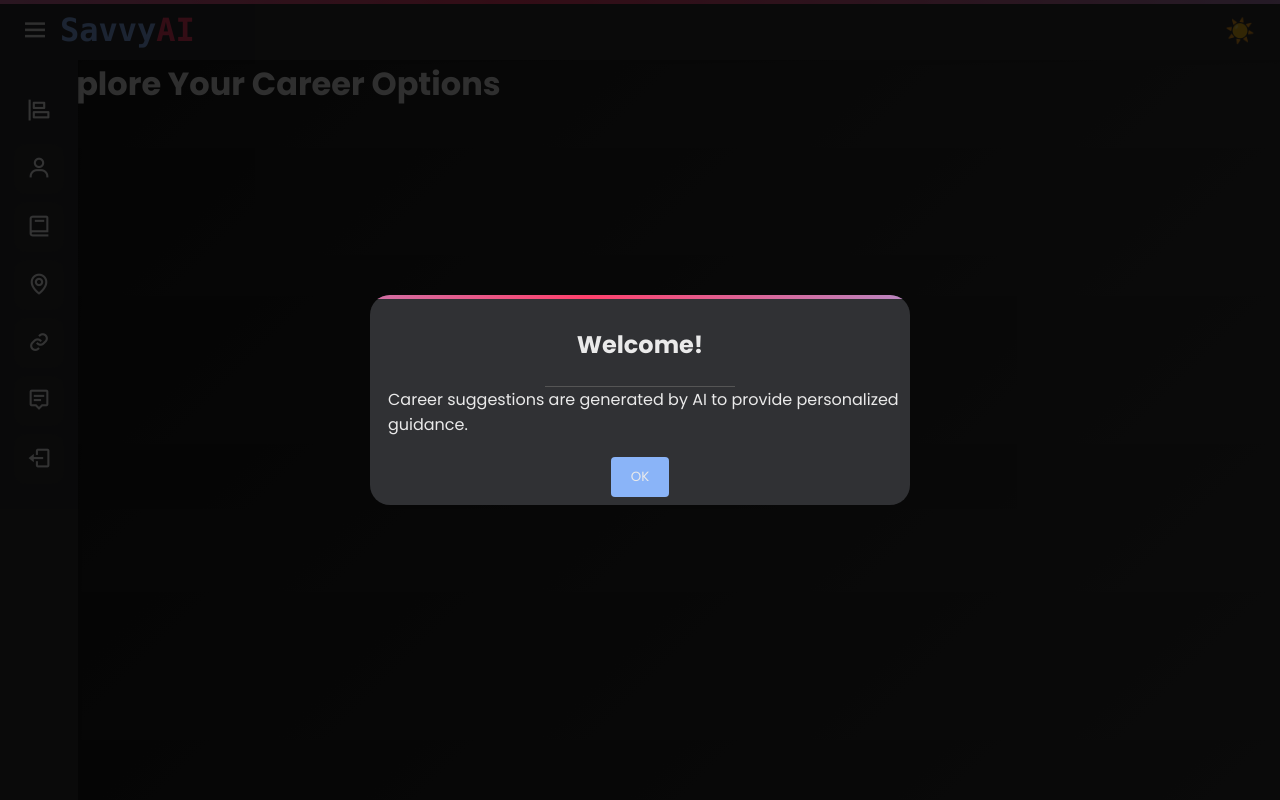
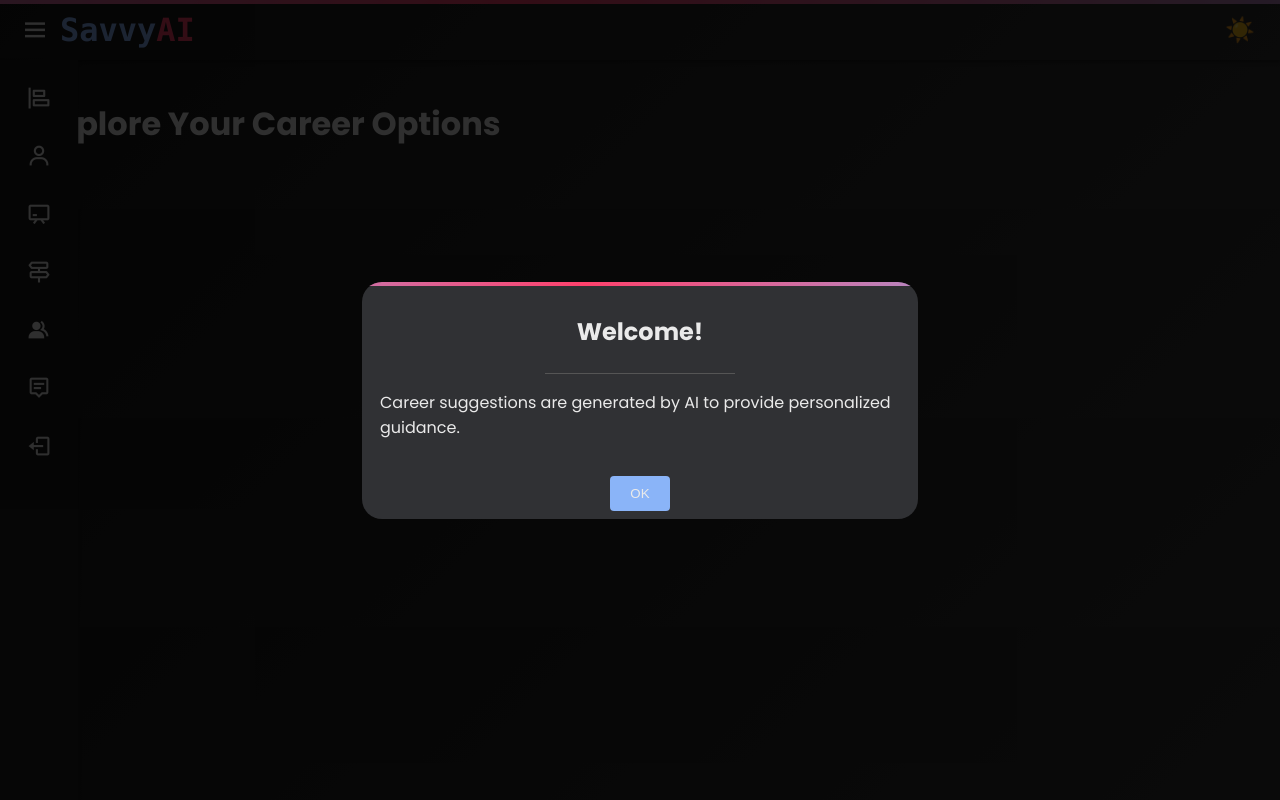
Before and after one commit to rahulm16/main_project, a Flask app: page /suggestions in a window 1280 px wide. Run offline with Flask 3, Linux system fonts and the light colour scheme; data that the repository does not hold is empty; some libraries are stand-ins or nearby versions.

Commit message:
Sidebar Added

```diff
--- a/app.py
+++ b/app.py
@@ -598,7 +598,7 @@ def show_suggestions():
     # Retrieve suggestions from MongoDB
     suggestions = mongo.db.career_suggestions.find()
     suggestions_list = list(suggestions)  # Convert cursor to list
-    return render_template('suggestions.html', suggestions=suggestions_list, user=session.get('user'))
+    return render_template('suggestions.html', show_hamburger_menu=True, suggestions=suggestions_list, user=session.get('user'))
 
 @app.route('/update-nptel-courses')
 def update_nptel_courses():
@@ -683,6 +683,7 @@ def learning():
             })
 
         return render_template('learning.html',
+                           show_hamburger_menu=True,
                            careers_courses=careers_courses,
                            youtube_resources=youtube_resources,
                            nptel_courses=nptel_courses,
@@ -830,7 +831,7 @@ def roadmap():
     career_collection = db['career_suggestions']
     # Fetch all careers from career_suggestions collection
     careers = list(career_collection.find({}, {'career': 1, 'roadmap': 1}))
-    return render_template('roadmap.html', careers=careers, user=session.get('user'))
+    return render_template('roadmap.html', show_hamburger_menu=True, careers=careers, user=session.get('user'))
 
 def json_serialize(data):
     """
@@ -871,7 +872,7 @@ def feedback_page():
     """Render the feedback page"""
     if 'user' not in session:
         return redirect(url_for('login'))
-    return render_template('feedback.html', user=session.get('user'))
+    return render_template('feedback.html', show_hamburger_menu=True, user=session.get('user'))
 
 @app.route('/api/submit-feedback', methods=['POST'])
 def submit_feedback():
--- a/static/scripts/header.js
+++ b/static/scripts/header.js
@@ -94,6 +94,17 @@ document.addEventListener('DOMContentLoaded', () => {
         checkSessionData
     };
 
+
+    window.addEventListener('scroll', function() {
+        const header = document.querySelector('header');
+        if (window.scrollY > 0) {  // If the page is scrolled
+            header.classList.add('scrolled'); // Add the 'scrolled' class to the header
+        } else {
+            header.classList.remove('scrolled'); // Remove the 'scrolled' class when at the top
+        }
+    });
+
+
     // Call checkSessionData on page load
     checkSessionData();
 });
--- a/static/scripts/sidebar.js
+++ b/static/scripts/sidebar.js
@@ -2,7 +2,9 @@ document.addEventListener('DOMContentLoaded', function () {
     const hamburgerMenu = document.getElementById('hamburger-menu');
     const sidebar = document.querySelector('.sidebar');
     const container = document.querySelector('.container');
+    const logoutLink = document.getElementById('logout-link'); // Log out link
 
+    // Toggle the sidebar open/close when hamburger is clicked
     hamburgerMenu.addEventListener('click', () => {
         sidebar.classList.toggle('open'); // Toggle sidebar open/close
         container.classList.toggle('shifted'); // Shift container accordingly
@@ -12,4 +14,30 @@ document.addEventListener('DOMContentLoaded', function () {
             hamburgerMenu.classList.replace('bx-menu', 'bx-menu');
         }
     });
+
+    // Handle the logout functionality
+    logoutLink.addEventListener('click', function (e) {
+        e.preventDefault(); // Prevent the default link action (navigation)
+
+        fetch('/api/logout', {  // Directly use the logout route
+            method: 'POST',
+            headers: {
+                'Content-Type': 'application/json',
+            },
+            body: JSON.stringify({})  // Send an empty body, as we only need to trigger the logout
+        })
+        .then(response => response.json())
+        .then(data => {
+            if (data.success) {
+                // Redirect the user after successful logout
+                window.location.href = '/';  // Or your desired redirect URL
+            } else {
+                alert('Logout failed!');
+            }
+        })
+        .catch(error => {
+            console.error('Error:', error);
+            alert('An error occurred. Please try again.');
+        });
+    });
 });
--- a/static/styles/feedback.css
+++ b/static/styles/feedback.css
@@ -25,7 +25,7 @@ body.light-mode {
     --star-color: #bbbbbb;
 }
 
-body, html {
+body {
     font-family: 'Poppins', Arial, sans-serif;
     background: var(--bg-color);
     color: var(--text-color);
--- a/static/styles/header.css
+++ b/static/styles/header.css
@@ -6,10 +6,12 @@
   --card-text-color: yellow;
   --text-color: #eaeaea;
   --bg-color: linear-gradient(135deg, #181818 0%, #333 100%);
+  --dark-bg-color: rgba(24, 24, 24, 1);
   --card-bg-color: #303134;
   --autofill-bg: #3c4043;
   --input-bg-color: #333;
   --border-color: #555555;
+  --slider-bg-color: #181818; /* Dark slider background */
   --secondary-color-rgb: 138, 180, 248;
   --transition-default: 0.3s ease;
   --chat-user: #9c9c9c;
@@ -23,10 +25,12 @@ body.light-mode {
   --card-text-color: black;
   --text-color: #202124;
   --bg-color: linear-gradient(135deg, #f8f9fa 0%, #dbe0e4 100%);
+  --dark-bg-color: rgba(248, 249, 250, 1);
   --card-bg-color: #ffffff;
   --autofill-bg: #DBE2EF;
   --input-bg-color: #f1f3f4;
   --border-color: #dadce0;
+  --slider-bg-color: #f8f9fa; /* Light slider background */
   --secondary-color-rgb: 26, 115, 232;
   --chat-user: #3F72AF;
   --suggestion-hover: #8EACCD
@@ -38,7 +42,22 @@ header {
   align-items: center;
   height: 40px;
   padding: 10px 20px;
-  background-color: transparent;
+  box-shadow: 0 2px 4px rgba(0, 0, 0, 0.4);
+  background-color: transparent; /* Retain transparent background */
+  position: fixed; /* Fix the header to the top */
+  top: 0; /* Align it to the top of the viewport */
+  left: 0; /* Ensure it starts from the left edge */
+  right: 0; /* Ensure it spans the entire width of the viewport */
+  z-index: 1000; /* Keep it above other elements */
+}
+
+body {
+  margin-top: 80px; /* Adjust for header height (40px height + 20px padding) to prevent overlap */
+}
+
+/* Add a background color to the header when scrolling */
+header.scrolled {
+  background-color: var(--dark-bg-color); /* Semi-transparent dark background */
 }
 
 .header-buttons {
--- a/static/styles/login.css
+++ b/static/styles/login.css
@@ -28,7 +28,7 @@ body.light-mode {
 }
 
 /* Base Styles */
-body, html {
+body {
     margin: 0;
     padding: 0;
     font-family: 'Poppins', sans-serif;
--- a/static/styles/roadmap.css
+++ b/static/styles/roadmap.css
@@ -52,6 +52,8 @@ body {
 
 .body-container {
     padding: 20px;
+    padding-left: 200px;
+    padding-right: 200px;
 }
 
 .middle-column {
--- a/static/styles/sidebar.css
+++ b/static/styles/sidebar.css
@@ -1,9 +1,11 @@
+/* Variables for Light and Dark Modes */
 :root {
     --primary-color: #303134; /* Dark primary color */
     --secondary-color: #8ab4f8; /* Dark secondary color */
     --tertiary-color: #FF416C; /* Dark tertiary color */
     --text-color: #eaeaea; /* Dark text color */
     --bg-color: linear-gradient(135deg, #181818 0%, #333 100%); /* Dark background gradient */
+    --dark-bg-color: rgba(28, 28, 28, 1);
     --border-color: #555555; /* Dark border color */
     --slider-bg-color: #181818; /* Dark slider background */
     --slider-thumb-color: #8ab4f8; /* Dark slider thumb color */
@@ -15,31 +17,26 @@ body.light-mode {
     --tertiary-color: #d93025; /* Light tertiary color */
     --text-color: #202124; /* Light text color */
     --bg-color: linear-gradient(135deg, #f8f9fa 0%, #dbe0e4 100%); /* Light background gradient */
+    --dark-bg-color: rgba(248, 249, 250, 1);
     --border-color: #ffffff; /* Light border color */
     --slider-bg-color: #f1f3f4; /* Light slider background */
     --slider-thumb-color: #1a73e8; /* Light slider thumb color */
 }
-/* Universal Styles */
-* {
-    margin: 0;
-    padding: 0;
-    box-sizing: border-box;
-    font-family: "Poppins", sans-serif;
-}
 
-/* Sidebar Styling */
 .sidebar {
     position: fixed;
     left: 0;
-    top: 60px; /* Sidebar starts right below the header (height = 60px) */
-    height: calc(100vh - 60px); /* Full height minus the header's height */  /* Sidebar height adjusted to account for the header */
+    top: 60px;
+    height: calc(100vh - 60px);
     width: 78px;
+    background: var(--dark-bg-color);
     color: var(--text-color);
-    background: var(--primary-color);
     box-shadow: 0 2px 4px rgba(0, 0, 0, 0.2);
     padding: 6px 14px;
     z-index: 1000;
     transition: all 0.5s ease;
+    box-sizing: border-box;
+    font-family: "Poppins", sans-serif;
 }
 
 .sidebar.open {
@@ -54,9 +51,9 @@ body.light-mode {
 }
 
 .sidebar .logo-details .logo_name {
-    color: #fff;
     font-size: 20px;
     font-weight: 600;
+    color: var(--text-color);
     opacity: 0;
     transition: all 0.5s ease;
 }
@@ -65,7 +62,6 @@ body.light-mode {
     opacity: 1;
 }
 
-
 .sidebar .logo-details #btn {
     font-size: 22px;
     cursor: pointer;
@@ -73,7 +69,7 @@ body.light-mode {
 }
 
 .sidebar i {
-    color: #fff;
+    color: var(--text-color);
     height: 60px;
     min-width: 50px;
     font-size: 28px;
@@ -82,7 +78,8 @@ body.light-mode {
 }
 
 .sidebar .nav-list {
-    margin-top: 20px;
+    margin: 0px;
+    padding: 0px;
 }
 
 .sidebar li {
@@ -106,7 +103,7 @@ body.light-mode {
     border-radius: 12px;
     text-decoration: none;
     color: var(--text-color);
-    background: var(--primary-color);
+
     transition: all 0.4s ease;
 }
 
@@ -115,16 +112,14 @@ body.light-mode {
 }
 
 .sidebar li a .links_name {
-    opacity: 0; /* Hidden when sidebar is collapsed */
+    opacity: 0;
     white-space: nowrap;
     transition: 0.4s;
 }
 
 .sidebar.open li a .links_name {
-    opacity: 1; /* Visible when sidebar is expanded */
+    opacity: 1;
 }
-
-
 
 .sidebar li .tooltip {
     position: absolute;
@@ -147,10 +142,9 @@ body.light-mode {
 }
 
 .sidebar.open li .tooltip {
-    display: none; /* Hide tooltips when sidebar is expanded */
+    display: none;
 }
 
-/* Sidebar Profile Section */
 .sidebar li.profile {
     position: fixed;
     bottom: 0;
@@ -179,7 +173,7 @@ body.light-mode {
 
 .sidebar li.profile .name,
 .sidebar li.profile .job {
-    color: #fff;
+    color: var(--text-color);
     font-size: 15px;
 }
 
@@ -201,57 +195,9 @@ body.light-mode {
     background: none;
 }
 
-/* Home Section */
-.home-section {
-    position: relative;
-    background: #e4e9f7;
-    min-height: 100vh;
-    top: 60px; /* Content starts below the header */
-    left: 78px;
-    width: calc(100% - 78px);
-    transition: all 0.5s ease;
-}
-
 .sidebar.open ~ .home-section {
     left: 250px; /* Adjust content margin when sidebar is open */
     width: calc(100% - 250px);
-}
-
-
-.home-section .text {
-    font-size: 25px;
-    font-weight: 500;
-    color: #11101D;
-    margin: 18px;
-    position: relative;
-    background: #e4e9f7;
-    min-height: 100vh; /* Ensure full height */
-    margin-left: 78px; /* Adjust margin for sidebar */
-    padding-top: 60px; /* Ensure content starts below header */
-    transition: margin-left 0.5s ease;
-}
-
-/* Header Styling */
-/* Header Styling */
-header {
-    display: flex;
-    justify-content: space-between;
-    align-items: center;
-    padding: 10px 20px;
-    background-color: var(--primary-color);
-    box-shadow: 0 2px 4px rgba(0, 0, 0, 0.1);
-    z-index: 100;
-    height: 60px; /* Adjust the header height if needed */
-}
-
-.header-buttons {
-    display: flex;
-    gap: 10px;
-}
-
-.header-container {
-    display: flex;
-    align-items: center;
 }
 
 #hamburger-menu {
@@ -261,3 +207,8 @@ header {
     text-align: center;
     transition: all 0.5s ease;
 }
+
+.header-container {
+    display: flex;
+    align-items: center;
+}
--- a/static/styles/suggestions.css
+++ b/static/styles/suggestions.css
@@ -38,6 +38,7 @@ body {
 .container {
     max-width: 1200px;
     margin: 0 auto;
+    margin-top: 100px;
 }
 
 .career-grid {
--- a/templates/feedback.html
+++ b/templates/feedback.html
@@ -12,7 +12,9 @@
     <script id="user-data" type="application/json">
         {{ user | tojson }}
     </script>
+
     {% include 'header.html' %}
+    {% include 'sidebar.html' %}
 
     <section class="feedback">
         <main>
@@ -90,5 +92,6 @@
 
     <script src="{{ url_for('static', filename='scripts/feedback.js') }}"></script>
     <script src="{{ url_for('static', filename='scripts/header.js') }}"></script>
+    <script src="{{ url_for('static', filename='scripts/sidebar.js') }}"></script>
 </body>
 </html>
--- a/templates/header.html
+++ b/templates/header.html
@@ -1,6 +1,10 @@
-<!-- header.html -->
 <header>
-    <h1><span class="savvy">Savvy</span><span class="ai">AI</span></h1>
+    <div class="header-container">
+        {% if show_hamburger_menu %}
+            <i class='bx bx-menu' id="hamburger-menu"></i>
+        {% endif %}
+        <h1><span class="savvy">Savvy</span><span class="ai">AI</span></h1>
+    </div>
     <link rel="stylesheet" href="{{ url_for('static', filename='styles/header.css') }}">
 
     <div class="header-buttons">
--- a/templates/learning.html
+++ b/templates/learning.html
@@ -11,7 +11,10 @@
     <script id="user-data" type="application/json">
         {{ user | tojson }}
     </script>
+
     {% include 'header.html' %}
+    {% include 'sidebar.html' %}
+
     <h1 class="learning-container">Learning Resources</h1>
     <div class="container" id="container">
         <div class="learning-resources">
@@ -130,6 +133,7 @@
         </div>
     </div>
     <script src="{{ url_for('static', filename='scripts/header.js') }}"></script>
+    <script src="{{ url_for('static', filename='scripts/sidebar.js') }}"></script>
     <script>
         function showCourseDetails(courseData) {
     const course = typeof courseData === 'string' ? JSON.parse(courseData) : courseData;
--- a/templates/login.html
+++ b/templates/login.html
@@ -12,6 +12,7 @@
 </head>
 
 <body class="dark-mode">
+
     {% include 'header.html' %}
 
     <div id="alert-message" class="alert-message" style="display: none;"></div>
--- a/templates/roadmap.html
+++ b/templates/roadmap.html
@@ -14,6 +14,8 @@
     </script>
 
     {% include 'header.html' %}
+    {% include 'sidebar.html' %}
+
     <div class="body-container">
         <h1 class="gradient-text">Detailed Roadmap</h1>
         <div class="career-grid">
@@ -43,5 +45,6 @@
     </div>
     <script src="{{ url_for('static', filename='scripts/roadmap.js') }}"></script>
     <script src="{{ url_for('static', filename='scripts/header.js') }}"></script>
+    <script src="{{ url_for('static', filename='scripts/sidebar.js') }}"></script>
 </body>
 </html>
--- a/templates/sidebar.html
+++ b/templates/sidebar.html
@@ -3,10 +3,10 @@
     <ul class="nav-list">
         <li>
             <a href="{{ url_for('show_suggestions') }}">
-                <i class='bx bx-objects-horizontal-left'></i>
-                <span class="links_name">Career path</span>
+                <i class='bx bx-objects-horizontal-left'></i> <!-- Best Icon for Career Path -->
+                <span class="links_name">Career Path</span>
             </a>
-            <span class="tooltip">Career path</span>
+            <span class="tooltip">Career Path</span>
         </li>
         <li>
             <a href="#">
@@ -17,21 +17,21 @@
         </li>
         <li>
             <a href="{{ url_for('learning') }}">
-                <i class='bx bx-book'></i>
+                <i class='bx bx-chalkboard'></i> <!-- Best Icon for Learning -->
                 <span class="links_name">Learning</span>
             </a>
             <span class="tooltip">Learning</span>
         </li>
         <li>
             <a href="{{ url_for('roadmap') }}">
-                <i class='bx bx-map'></i>
+                <i class='bx bx-directions'></i> <!-- Best Icon for Roadmap -->
                 <span class="links_name">Roadmap</span>
             </a>
             <span class="tooltip">Roadmap</span>
         </li>
         <li>
             <a href="#">
-                <i class='bx bx-link'></i>
+                <i class='bx bxs-group'></i> <!-- Best Icon for Connect -->
                 <span class="links_name">Connect</span>
             </a>
             <span class="tooltip">Connect</span>
@@ -44,7 +44,7 @@
             <span class="tooltip">Feedback</span>
         </li>
         <li>
-            <a href="{{ url_for('logout') }}">
+            <a id="logout-link">
                 <i class='bx bx-log-out'></i>
                 <span class="links_name">Log Out</span>
             </a>
--- a/templates/suggestions.html
+++ b/templates/suggestions.html
@@ -6,35 +6,13 @@
     <title>Career Suggestions</title>
     <link href="https://fonts.googleapis.com/css2?family=Poppins:wght@300;400;600;700&display=swap" rel="stylesheet">
     <link rel="stylesheet" href="{{ url_for('static', filename='styles/suggestions.css') }}">
-    <link rel="stylesheet" href="{{ url_for('static', filename='styles/header.css') }}">
 </head>
 <body class="dark-mode">
     <script id="user-data" type="application/json">
         {{ user | tojson }}
     </script>
-<!-- header.html -->
-<header>
-    <div class="header-container">
-        <i class='bx bx-menu' id="hamburger-menu"></i>
-        <a class="logo-link">
-            <h1><span class="savvy">Savvy</span><span class="ai">AI</span></h1>
-        </a>
-    </div>
 
-    <div class="header-buttons">
-        <button id="mode-toggle" class="mode-toggle" aria-label="Switch to light mode">
-            <span class="light-mode-emoji">☀️</span>
-            <span class="dark-mode-emoji">🌙</span>
-        </button>
-        <div id="profile-icon" class="profile-icon" style="display: none;"></div> <!-- Profile icon -->
-        <div id="profile-modal" class="profile-modal" style="display: none;">
-            <p id="welcome-message"></p>
-            <button class="logout-btn" id="logout-btn">Logout</button>
-        </div>
-    </div>
-</header>
-
-
+    {% include 'header.html' %}
     {% include 'sidebar.html' %}
 
 <!-- Introductory Modal -->
```
Also changed, not shown: static/styles/chatbot.css (+8 -2 lines), static/styles/profile.css (+9 -1 lines), static/styles/questions.css (+10 -1 lines).
